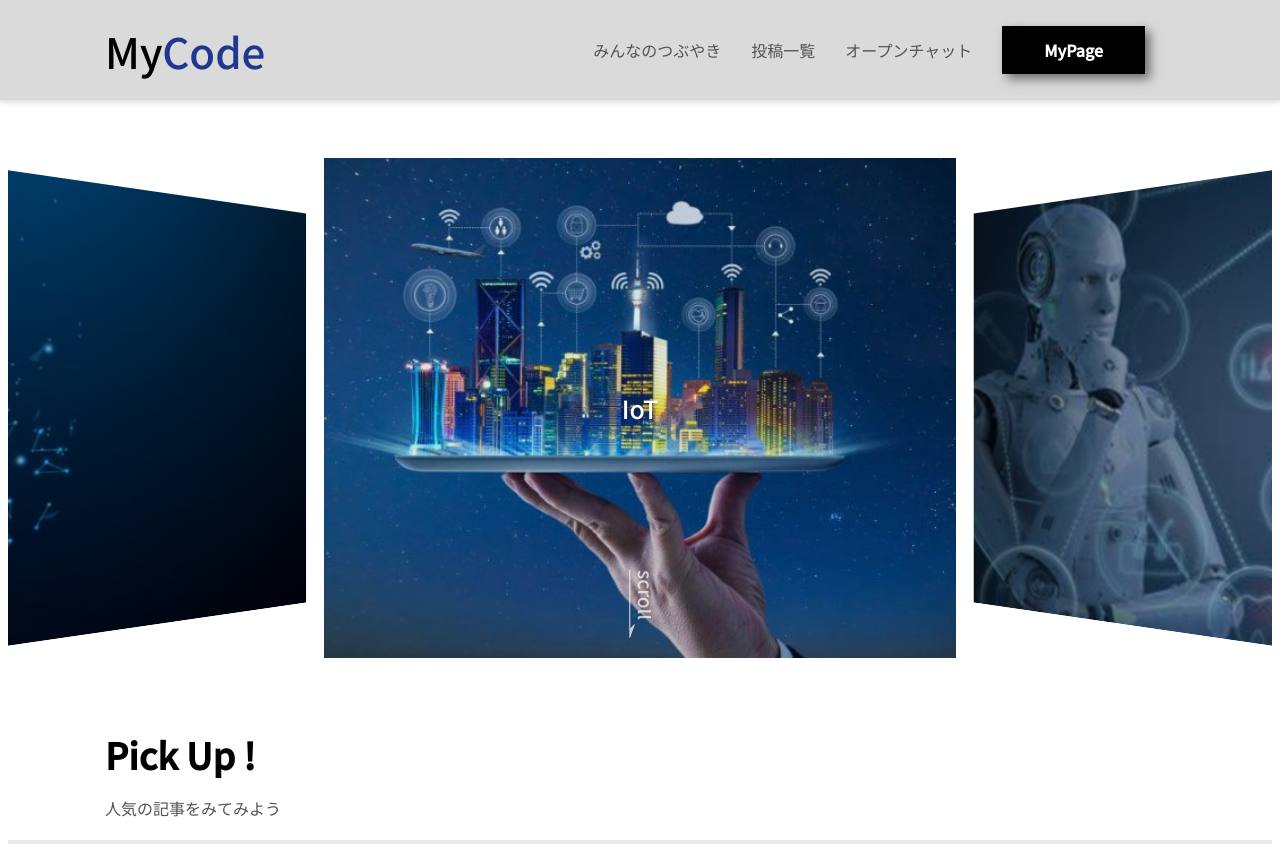
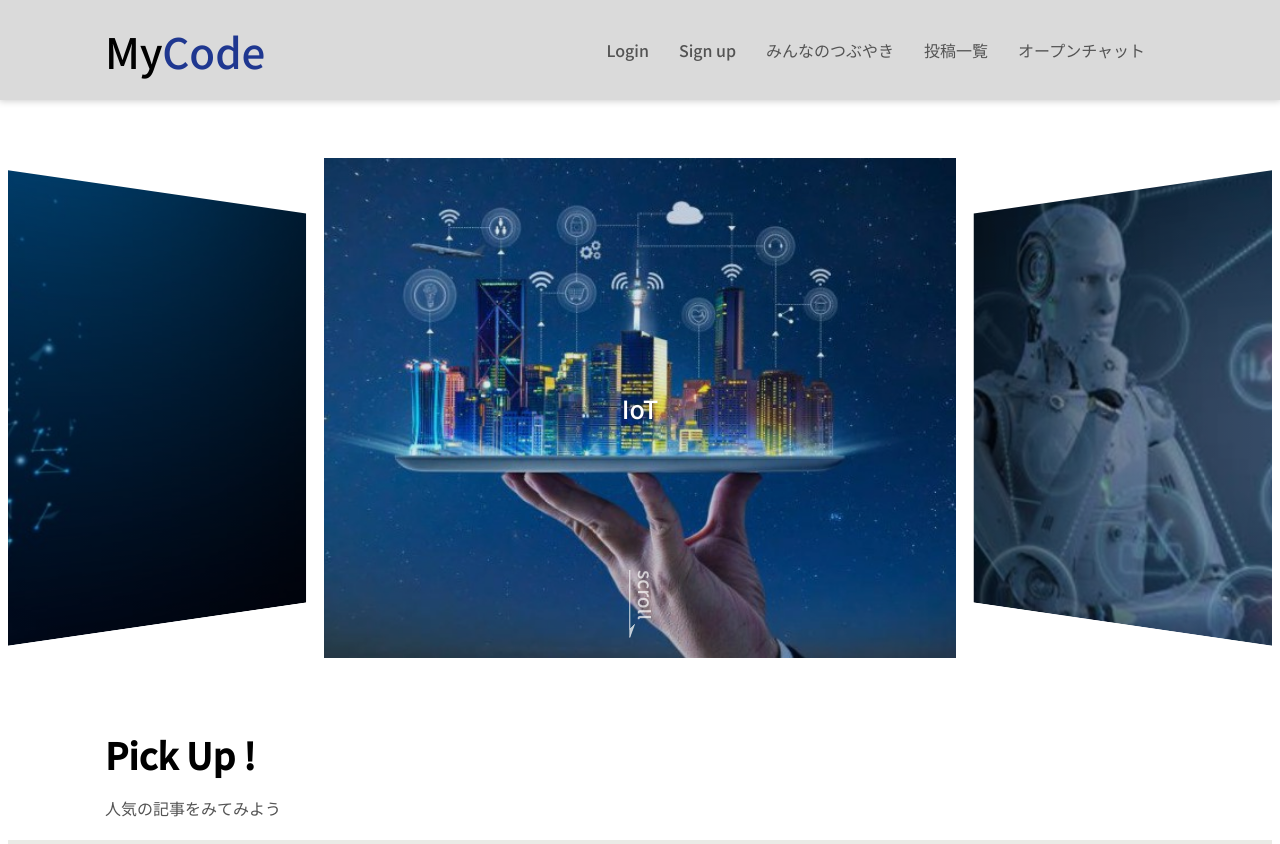
Before and after one commit to MahiroWatanabe/MyFirstApps_SNS, a Django app: page /index/ in a window 1280 px wide. Shown: the top 844 px of the page. Run offline with Django 4.2, Linux system fonts and the light colour scheme; data comes from the database, SQL or seed files in the repository; some libraries are stand-ins or nearby versions; some web fonts are replaced.

Commit message:
login、logoutボタンの表示

```diff
--- a/MySNS/MyApp/templates/base.html
+++ b/MySNS/MyApp/templates/base.html
@@ -33,25 +33,26 @@
                     <span class="logo__Code">Code</span>
                   </a>
                 </div>
-
-                {% comment %} {% if user.is_authenticated %}
-                  <a href='{% url "logout" %}' class='logout nav-link'>{{user}} Logout</a>
-                {% else %}
-                <div class="header__login">
-                  <li class='nav-item'>
-                      <a href='{% url "login" %}' class='login nav-link'>Login</a>
-                  </li>
-                  <li class="nav-item">
-                      <a href='{% url "accounts:signup" %}' class='signup nav-link'> Sign up </a>
-                  </li>
-                </div> {% endcomment %}
-
                 <nav class="header__nav">
                   <ul class="header__ul">
+                    {% if user.is_authenticated %}
+                      <li class="header__li"><a href="{% url 'MyApp:logout' %}" class='logout nav-link'>{{user}}-Logout</a></li>
+                    {% else %}
+                      <li class='header__li'>
+                          <a href="{% url 'MyApp:login' %}" class='login nav-link'>Login</a>
+                      </li>
+                      <li class="header__li">
+                          <a href="{% url 'MyApp:login' %}" class='signup nav-link'> Sign up </a>
+                      </li>
+                    {% endif %}
                     <li class="header__li"><a href="{% url 'MyApp:talk' %}">みんなのつぶやき</a></li>
                     <li class="header__li"><a href="{% url 'MyApp:post' %}">投稿一覧</a></li>
                     <li class="header__li"><a href="#">オープンチャット</a></li>
+                    {% if user.is_authenticated %}
                       <li class="header__li"><a class="btn filled a-justify" href="{% url 'MyApp:myPage' pk=user.pk %}">MyPage</a></li>
+                    {% else %}
+
+                    {% endif %}
                   </ul>
                 </nav>
                 <button class="mobile-menu__btn">
@@ -110,11 +111,13 @@
                   <span class="sub-title">オープンチャット</span>
               </a>
           </li>
+          {% if user.is_authenticated %}
           <li class="mobile-menu__item">
             <a class="mobile-menu__link" href="{% url 'MyApp:myPage' pk=user.pk %}">
                 <span class="sub-title">MyPage</span>
             </a>
           </li>
+          {% endif %}
         </ul>
       </nav>
     </div>
--- a/MySNS/MyApp/templates/index.html
+++ b/MySNS/MyApp/templates/index.html
@@ -63,10 +63,5 @@
         </button>
       </div>
   </div>
-
-  <a href="{% url 'MyApp:talk' %}"><button>talk</button></a>
-  <a href="{% url 'MyApp:post' %}"><button>post</button></a>
-  <a href="{% url 'MyApp:myPage' pk=user.pk %}"><button>myPage</button></a>
-  <a href="{% url 'MyApp:logout' %}"><button>logout</button></a>
 </section>
 {% endblock %}
```
Lines whose indentation alone changed are shown as unchanged.
